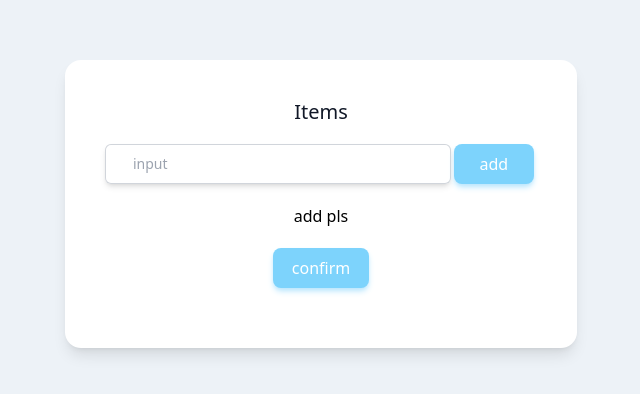
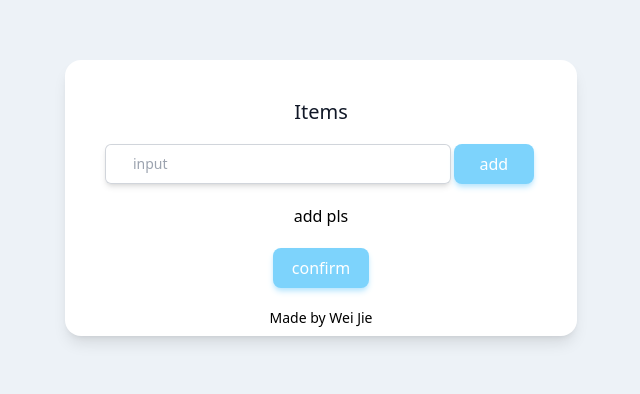
Before and after one commit to Cwjiee/where-to-eat, a React (Vite) app: page / in a window 1280 px wide. Shown: the part 164-558 px from the top of the page, without its empty margins (319-959 px from the left). Built offline with nearby package versions, Linux system fonts and the light colour scheme.

Commit message:
add ownership

```diff
--- a/src/App.jsx
+++ b/src/App.jsx
@@ -59,7 +59,7 @@ export default () => {
 
   return (
     <>
-        <div className="w-2/5 h-1/4 mt-56 m-auto text-center rounded-2xl shadow-lg p-10 bg-white">
+        <div className="w-2/5 h-1/4 mt-56 m-auto text-center rounded-2xl shadow-lg px-10 pt-10 pb-2 bg-white">
           <label htmlFor="input" className="block font-medium leading-6 text-gray-900 text-xl">
             Items
           </label>
@@ -75,6 +75,7 @@ export default () => {
             )}
           </div>
           <Confirm onConfirm={() => setConfirm(true)}/>
+          <div className='text-sm'>Made by Wei Jie</div>
         </div>
     </>
   );
```
